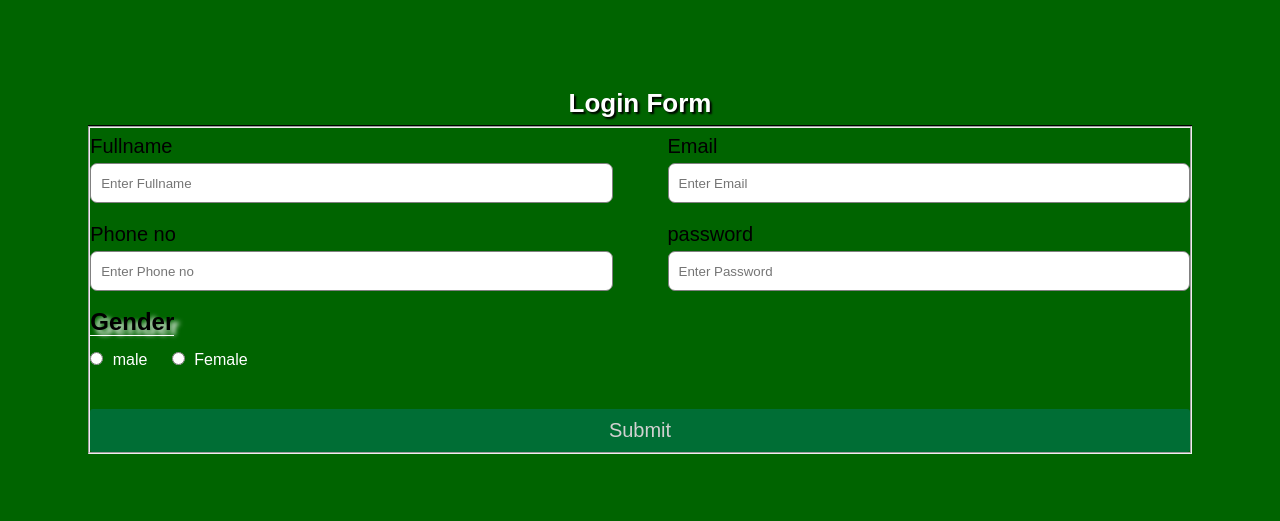
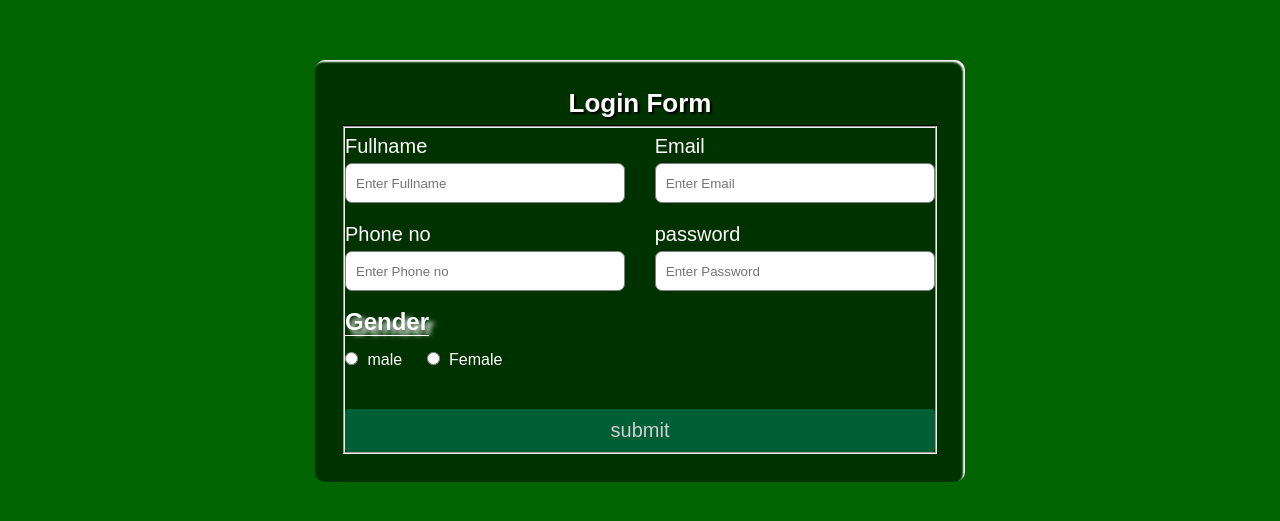
Before and after one commit to leo-mezie/side-hustle, a plain HTML site: page index.html in a window 1280 px wide. Shown: the part 129-650 px from the top of the page. Drawn offline with Linux system fonts and the light colour scheme.

Commit message:
initial commit

```diff
--- a/index.html
+++ b/index.html
@@ -4,17 +4,19 @@
     <meta charset="UTF-8">
     <meta http-equiv="X-UA-Compatible" content="IE=edge">
     <meta name="viewport" content="width=, initial-scale=1.0">
-    <title>Document</title>
+    <title>form </title>
     <link rel="stylesheet" href="style.css">
-    <script src="/task1/index.js" defer ></script>
+
+    <!-- js -->
+    <script src="index.js" defer ></script>
 
 
 </head>
 <body>
-    <div class="contianer">
+    <div class="container">
         <h1 class="form-title">Login Form</h1>
 <fieldset>
-    <form action="/action_page.php">
+    <form action="">
        <div class="user-info">
             <div class="input-box">
                 <label for="Fullname">Fullname</label>
@@ -28,7 +30,7 @@
 
             <div class="input-box">
                 <label for="Phone no">Phone no</label>
-        <input type="number" id="Phone no" name="Phone no" placeholder="Enter Phone no" required/>
+        <input type="text" id="Phone no" name="Phone no" placeholder="Enter Phone no" required/>
             </div>
 
             <div class="input-box">
@@ -50,7 +52,7 @@
             </div>
         </div>
         <div class="sub">
-            <button type="submit" onclick="successMsg()">Submit</button>
+            <button type="submit" class="btn" onclick="successMsg()">submit</button>
 
         </div>
 
@@ -75,8 +77,5 @@
 
 
 
-
-
-
     </body>
 </html>
--- a/index.js
+++ b/index.js
@@ -1,3 +1,5 @@
 function successMsg(){
+    // e.preventDefault()
+
     alert("You Have Successfully Submitted Your Form");
 }
--- a/style.css
+++ b/style.css
@@ -15,7 +15,7 @@ body{
 .container{
     width: 100%;
     max-width: 650px;
-    background:rgba(0 0 0 0.5);
+    background:rgba(0, 0, 0, 0.5);
     padding: 28px;
     margin: 0 28px;
     border-radius: 10px;
@@ -31,6 +31,9 @@ body{
     text-shadow: 2px 2px 2px black;
     border-bottom: solid 1px black;
 }
+
+
+
 
 .user-info{
     display: flex;
@@ -53,7 +56,7 @@ body{
 }
 .input-box label{
     width: 95%;
-    color: black;
+    color: #fff;
     font-size: 20px;
     font-weight: 400;
     margin: 5px 0;
@@ -81,13 +84,26 @@ body{
     margin: 15px 0;
     color: white;
 
+
 }
+
+.gender{
+    color:#fff;
+}
+
 .gender-type label{
     padding: 0 20px 0 5px;
+
 }
 .gender-title label{
      cursor: pointer;
+
 }
+
+.gender-title{
+    color:#fff;
+}
+
 .gender-title input{
     cursor: pointer;
 }
```
